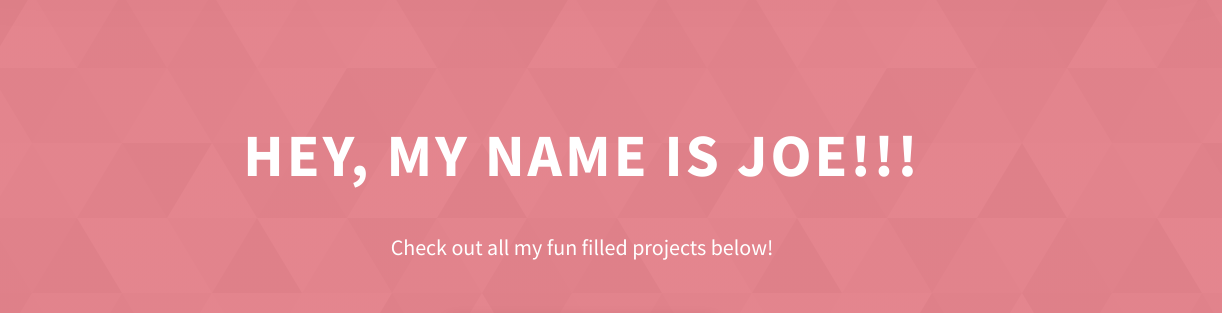
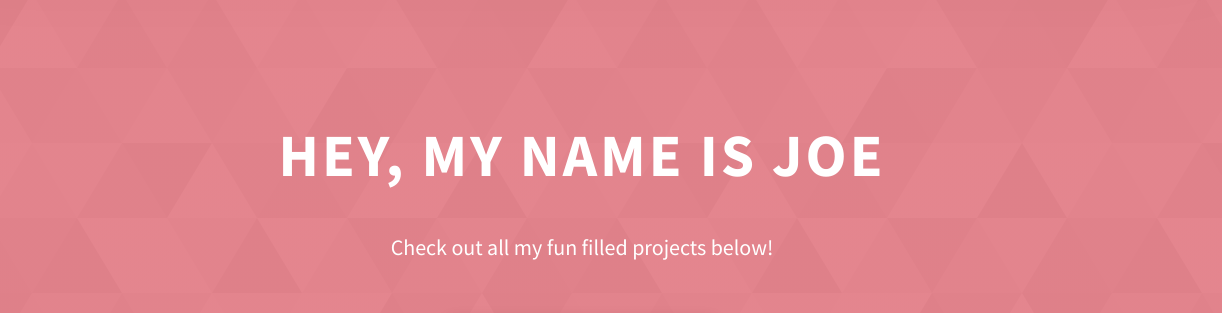
Before and after one commit to jwhitbread/jmcreative, a website: page app/index.html in a window 1280 px wide. Shown: the part 157-470 px from the top of the page, 58-1280 px from the left. Drawn offline with Linux system fonts and the light colour scheme.

Commit message:
And back to normal

```diff
--- a/app/index.html
+++ b/app/index.html
@@ -91,7 +91,7 @@
     </header>
     <section class="home-hero">
       <div class="home-hero__content">
-        <h1 class="heading-primary">Hey, My name is Joe!!!</h1>
+        <h1 class="heading-primary">Hey, My name is Joe</h1>
         <div class="home-hero__info">
           <p class="text-primary">
             Check out all my fun filled projects below!
```
